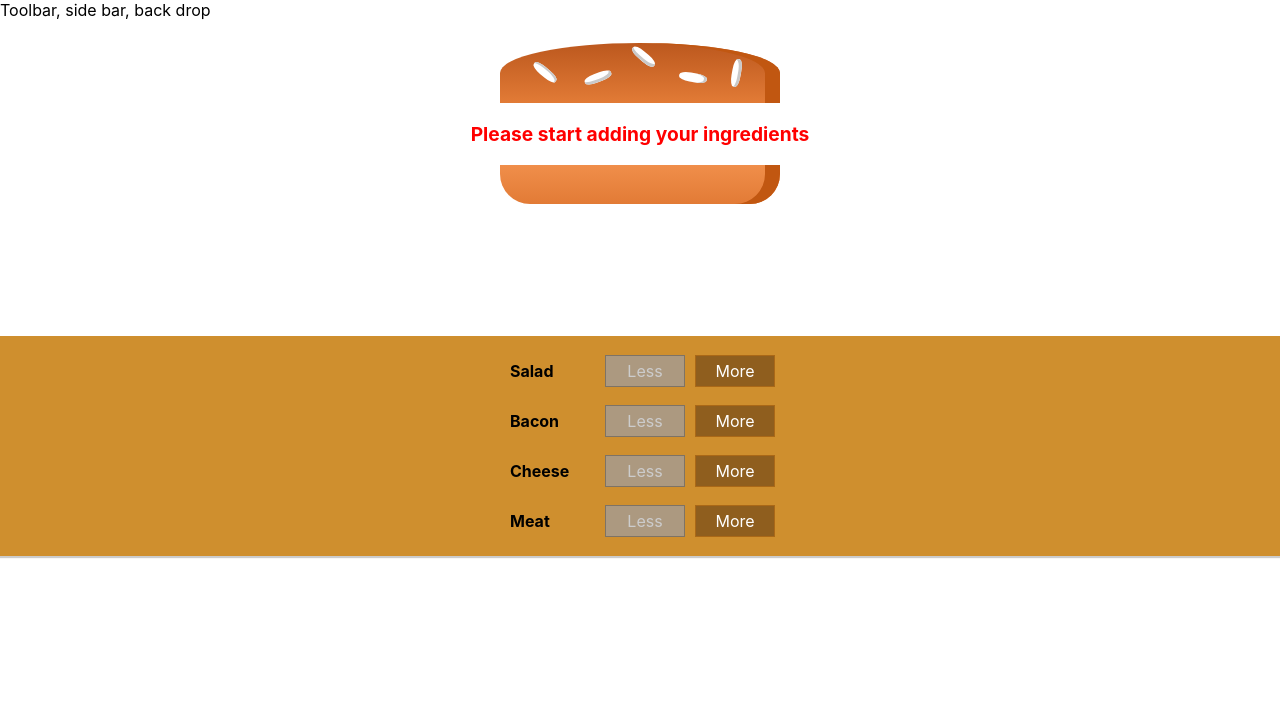
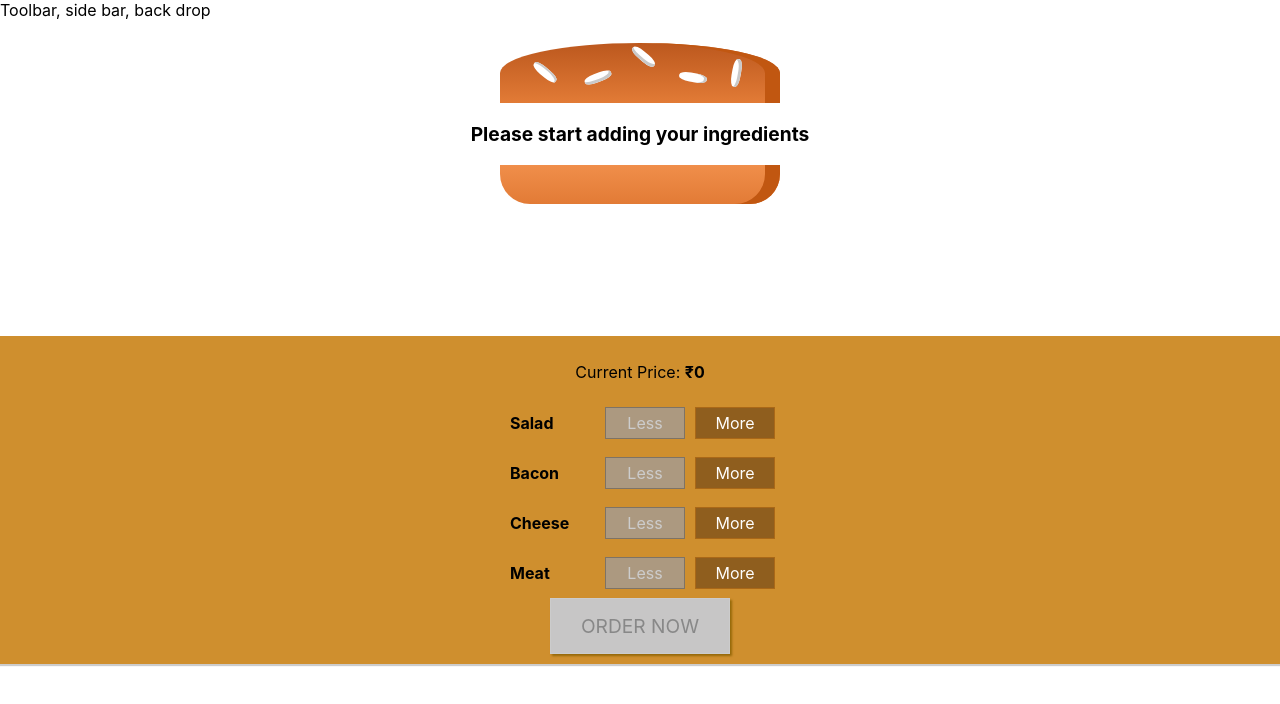
Before and after one commit to nakulBageja/make-my-burger-app, a React app: page / in a window 1280 px wide. Shown: the top 704 px of the page. Built offline with nearby package versions, Linux system fonts and the light colour scheme.

Commit message:
Completion of order summary and backdrop

```diff
--- a/src/App.js
+++ b/src/App.js
@@ -1,5 +1,4 @@
 import React, { Component } from "react";
-import Appstyles from "./App.module.css";
 import Layout from "./components/Layout/Layout";
 import BurgerBuilder from "./containers/BurgerBuilder/BurgerBuilder";
 class App extends Component {
--- /dev/null
+++ b/src/components/Burger/OrderSummary/OrderSummary.js
@@ -0,0 +1,24 @@
+//This component displays the order summary by taking in the ingredients as props
+
+import React from "react";
+import Auxillary from "../../../hoc/Auxillary";
+const OrderSummary = (props) => {
+  const ingredients = Object.keys(props.ingredients).map((igKey) => {
+    return (
+      <li key={igKey}>
+        <span style={{ textTransform: "capitalize" }}>{igKey}</span>:{" "}
+        {props.ingredients[igKey]}
+      </li>
+    );
+  });
+  return (
+    <Auxillary>
+      <h3>Your Order</h3>
+      <p>A delicious burger with the following ingredients: </p>
+      <ul>{ingredients}</ul>
+      <p>Checkout</p>
+    </Auxillary>
+  );
+};
+
+export default OrderSummary;
--- a/src/components/BurgerController/BurgerControlsPanel/BurgerControlsPanel.js
+++ b/src/components/BurgerController/BurgerControlsPanel/BurgerControlsPanel.js
@@ -14,6 +14,9 @@
 export const BurgerControlsPanel = (props) => {
   return (
     <div className={styles.BuildControls}>
+      <p>
+        Current Price: <strong>₹{props.price}</strong>
+      </p>
       {CONTROLS.map((ctrl) => (
         <BurgerControl
           key={ctrl.label}
@@ -23,6 +26,13 @@
           disable={props.disabled[ctrl.type]}
         />
       ))}
+      <button
+        className={styles.OrderButton}
+        disabled={!props.purchasable}
+        onClick={props.ordered}
+      >
+        ORDER NOW
+      </button>
     </div>
   );
 };
--- a/src/components/BurgerController/BurgerControlsPanel/BurgerControlsPanel.module.css
+++ b/src/components/BurgerController/BurgerControlsPanel/BurgerControlsPanel.module.css
@@ -8,3 +8,45 @@
   margin: auto;
   padding: 10px 0;
 }
+
+.OrderButton {
+  background-color: #dad735;
+  outline: none;
+  cursor: pointer;
+  border: 1px solid #966909;
+  color: #966909;
+  font-family: inherit;
+  font-size: 1.2em;
+  padding: 15px 30px;
+  box-shadow: 2px 2px 2px #966909;
+}
+
+.OrderButton:hover,
+.OrderButton:active {
+  background-color: #a0db41;
+  border: 1px solid #966909;
+  color: #966909;
+}
+
+.OrderButton:disabled {
+  background-color: #c7c6c6;
+  cursor: not-allowed;
+  border: 1px solid #ccc;
+  color: #888888;
+}
+
+.OrderButton:not(:disabled) {
+  animation: enable 0.3s linear;
+}
+
+@keyframes enable {
+  0% {
+    transform: scale(1);
+  }
+  60% {
+    transform: scale(1.1);
+  }
+  100% {
+    transform: scale(1);
+  }
+}
--- /dev/null
+++ b/src/components/UI/Backdrop/Backdrop.js
@@ -0,0 +1,10 @@
+//This component is implemented to go back to the last page for executing something
+//This is a reusable component
+import React from "react";
+import styles from "./Backdrop.module.css";
+const Backdrop = (props) =>
+  props.show ? (
+    <div className={styles.Backdrop} onClick={props.clicked}></div>
+  ) : null;
+
+export default Backdrop;
--- /dev/null
+++ b/src/components/UI/Backdrop/Backdrop.module.css
@@ -0,0 +1,9 @@
+.Backdrop {
+  width: 100%;
+  height: 100%;
+  position: fixed;
+  z-index: 100;
+  left: 0;
+  top: 0;
+  background-color: rgba(0, 0, 0, 0.5);
+}
--- /dev/null
+++ b/src/components/UI/Modal/Modal.js
@@ -0,0 +1,24 @@
+//This component acts as UI hoc. With some css and logic applied
+
+import React from "react";
+import styles from "./Modal.module.css";
+import Backdrop from "../Backdrop/Backdrop";
+import Auxillary from "../../../hoc/Auxillary";
+const Modal = (props) => {
+  return (
+    <Auxillary>
+      <Backdrop show={props.show} clicked={props.clicked} />
+      <div
+        className={styles.Modal}
+        style={{
+          transform: props.show ? "translateY(0)" : "translateY(-100vh)",
+          opacity: props.show ? "1" : "0",
+        }}
+      >
+        {props.children}
+      </div>
+    </Auxillary>
+  );
+};
+
+export default Modal;
--- /dev/null
+++ b/src/components/UI/Modal/Modal.module.css
@@ -0,0 +1,20 @@
+.Modal {
+  position: fixed;
+  z-index: 500;
+  background-color: white;
+  width: 70%;
+  border: 1px solid #ccc;
+  box-shadow: 1px 1px 1px black;
+  padding: 16px;
+  left: 15%;
+  top: 30%;
+  box-sizing: border-box;
+  transition: all 0.5s ease-out;
+}
+
+@media (min-width: 600px) {
+  .Modal {
+    width: 500px;
+    left: calc(50% - 250px);
+  }
+}
--- a/src/containers/BurgerBuilder/BurgerBuilder.js
+++ b/src/containers/BurgerBuilder/BurgerBuilder.js
@@ -4,7 +4,10 @@
 import { Burger } from "../../components/Burger/Burger";
 import { BurgerControlsPanel } from "../../components/BurgerController/BurgerControlsPanel/BurgerControlsPanel";
 import Auxillary from "../../hoc/Auxillary";
+import Modal from "../../components/UI/Modal/Modal";
+import OrderSummary from "../../components/Burger/OrderSummary/OrderSummary";
 
+//Price for each ingredient
 const PRICE = {
   meat: 200,
   cheese: 50,
@@ -21,6 +24,7 @@
       bacon: 0,
     },
     totalPrice: 0,
+    purchasing: false,
   };
 
   //Function to increase count of ingredients and price
@@ -61,7 +65,19 @@
       totalPrice: updatedTotal,
     });
   };
+
+  //Function is invoked when order now button is clicked
+  purchasingHandlerShow = () => {
+    this.setState({ purchasing: true });
+  };
+  //Function is invoked when backdrop is clicked
+  purchasingHandlerRemove = () => {
+    this.setState({ purchasing: false });
+  };
+
   render() {
+    const purchasable = this.state.totalPrice > 0; //This property is used to make the order now button active if true
+
     const disabled = { ...this.state.ingredients }; //copying the state of ingredients object
     //here we are checking if the quantity of any ingredient is zero.
     //If yes then we will disable the LESS button of the panel
@@ -70,11 +86,21 @@
     }
     return (
       <Auxillary>
+        <Modal
+          show={this.state.purchasing}
+          clicked={this.purchasingHandlerRemove}
+        >
+          <OrderSummary ingredients={this.state.ingredients} />
+        </Modal>
+
         <Burger ingredients={this.state.ingredients} />
         <BurgerControlsPanel
           addIngredients={this.addIngredientsHandler}
           removeIngredients={this.removeIngredientsHandler}
           disabled={disabled}
+          price={this.state.totalPrice}
+          purchasable={purchasable}
+          ordered={this.purchasingHandlerShow}
         />
       </Auxillary>
     );
```
Also changed, not shown: 1 other file (tests, documents, lock files or other folders).
